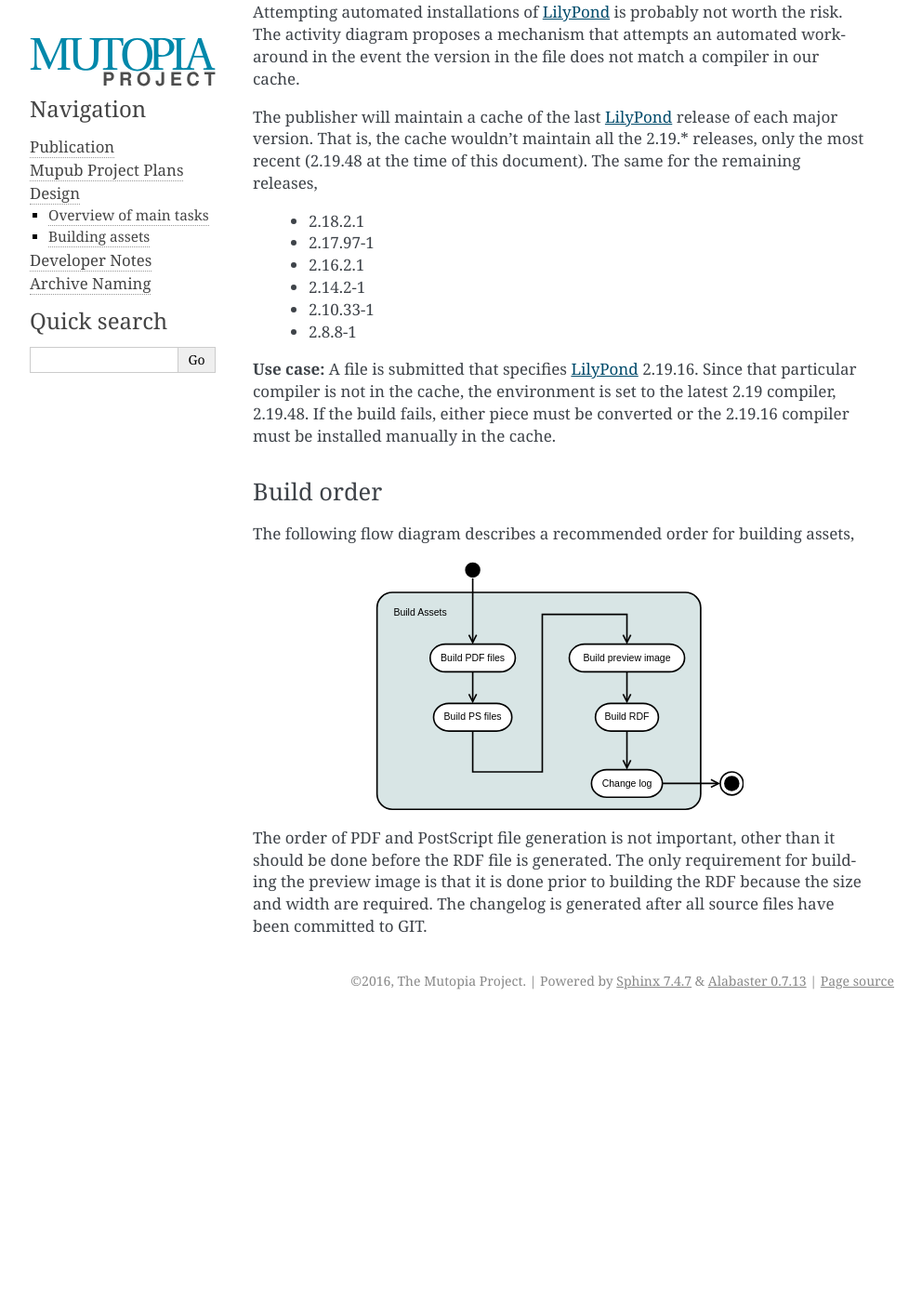
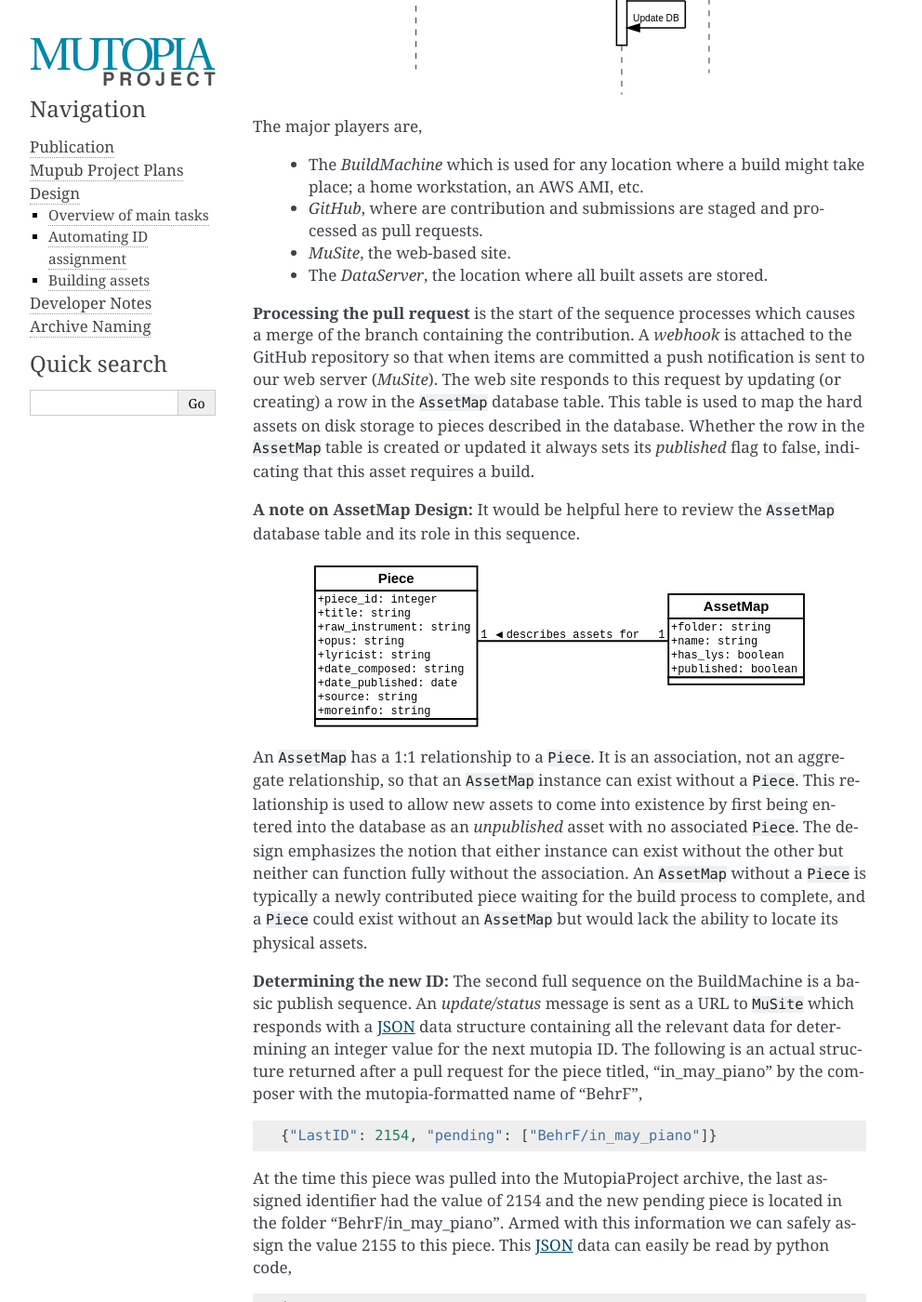
Before and after one commit to MutopiaProject/mupub, a Sphinx documentation site: the page built from docs/design.rst, in a window 1280 px wide and 1400 px high, scrolled down 3111 px. Shown: the whole window at 93% size, without its empty margins (148-1140 px from the left). Built offline with Sphinx 7.4.7, drawn with Linux system fonts in a browser that asks for light colours; before the commit the page ends 4205 px from its top, so only the background shows below that; some of the changed text lies outside the part shown.

Commit message:
add automated id generation design to documentation

```diff
--- a/docs/design.rst
+++ b/docs/design.rst
@@ -87,6 +87,105 @@
     simplify the creation of a complex piece.
 
 
+.. _auto-pieceid:
+
+Automating ID assignment
+------------------------
+
+The easiest way to describe this is to provide a UML sequence diagram
+that outlines the steps and then textually walk through the sequence.
+
+.. image:: graphics/pub-hook.svg
+   :width: 60 %
+   :align: center
+
+The major players are,
+
+  - The `BuildMachine` which is used for any location where a build
+    might take place; a home workstation, an AWS AMI, etc.
+  - `GitHub`, where are contribution and submissions are staged and
+    processed as pull requests.
+  - `MuSite`, the web-based site.
+  - The `DataServer`, the location where all built assets are stored.
+
+**Processing the pull request** is the start of the sequence processes
+which causes a merge of the branch containing the contribution. A
+`webhook` is attached to the GitHub repository so that when items are
+committed a push notification is sent to our web server (`MuSite`).
+The web site responds to this request by updating (or creating) a row
+in the ``AssetMap`` database table. This table is used to map the hard
+assets on disk storage to pieces described in the database. Whether
+the row in the ``AssetMap`` table is created or updated it always sets
+its `published` flag to false, indicating that this asset requires a
+build.
+
+**A note on AssetMap Design:** It would be helpful here to review the
+``AssetMap`` database table and its role in this sequence.
+
+.. image:: graphics/piece-assetmap.svg
+   :width: 80 %
+   :align: center
+
+An ``AssetMap`` has a 1:1 relationship to a ``Piece``. It is an
+association, not an aggregate relationship, so that an ``AssetMap``
+instance can exist without a ``Piece``. This relationship is used to
+allow new assets to come into existence by first being entered into
+the database as an *unpublished* asset with no associated ``Piece``.
+The design emphasizes the notion that either instance can exist
+without the other but neither can function fully without the
+association. An ``AssetMap`` without a ``Piece`` is typically a newly
+contributed piece waiting for the build process to complete, and a
+``Piece`` could exist without an ``AssetMap`` but would lack the
+ability to locate its physical assets.
+
+**Determining the new ID:** The second full sequence on the
+BuildMachine is a basic publish sequence. An *update/status* message
+is sent as a URL to ``MuSite`` which responds with a |JSON| data structure
+containing all the relevant data for determining an integer value for
+the next mutopia ID. The following is an actual structure returned
+after a pull request for the piece titled, "in_may_piano" by the
+composer with the mutopia-formatted name of "BehrF", ::
+
+  {"LastID": 2154, "pending": ["BehrF/in_may_piano"]}
+
+At the time this piece was pulled into the MutopiaProject archive, the
+last assigned identifier had the value of 2154 and the new pending
+piece is located in the folder "BehrF/in_may_piano". Armed with this
+information we can safely assign the value 2155 to this piece. This
+|JSON| data can easily be read by python code, ::
+
+  import requests
+
+  SITE='http://musite-dev.us-west-2.elasticbeanstalk.com/'
+
+  request = requests.get(SITE+'update/status/')
+  status_data = request.json()
+
+  for val in ['LastID', 'pending',]:
+      print('{0} = {1}'.format(val,status_data[val]))
+
+The results for this are, ::
+
+  LastID = 2154
+  pending = ['BehrF/in_may_piano']
+
+**Continuing with the sequence diagram,** a full build for the pending
+piece is done on the build machine. Part of this process updates the
+Mutopia header with the new id and may also include other edits
+required along the way. These are committed to the master on the
+``BuildMachine`` and then pushed to ``GitHub``. [#f1]_ For simplicity this
+step is not shown here. Once the build is complete the assets are
+synchronized with the ``DataServer`` in a folder hierarchy that
+matches the build machine.
+
+**The final step** is a request to update the database of the website.
+This management command will walk through each row in the ``AssetMap``
+table that is marked unpublished, read their associated RDF file, and
+update the database with that information. Once this is done, new
+files that didn't previously have a row in the ``Piece`` table are now
+visible on the website.
+
+
 Building assets
 ---------------
 
@@ -143,3 +242,12 @@
 prior to building the RDF because the size and width are required. The
 changelog is generated after all source files have been committed to
 GIT.
+
+
+.. rubric:: Footnotes
+
+.. [#f1] This GitHub push will cause webhooks to run but it will
+         result in a no-op since this piece is already marked as
+         unpublished. There is really no way to know *a priori* what
+         is in a push so the resulting activity is carefully written
+         to recognize when an update is not needed.
--- a/docs/subs.txt
+++ b/docs/subs.txt
@@ -35,3 +35,7 @@
 .. |sphinx| raw:: html
 
    <a href="http://sphinx-doc.org/">Sphinx</a>
+
+.. |JSON| raw:: html
+
+   <a href="https://en.wikipedia.org/wiki/JSON">JSON</a>
```
Also changed, not shown: docs/graphics/piece-assetmap.svg (added), docs/graphics/pub-hook.svg (added), 2 other files.
